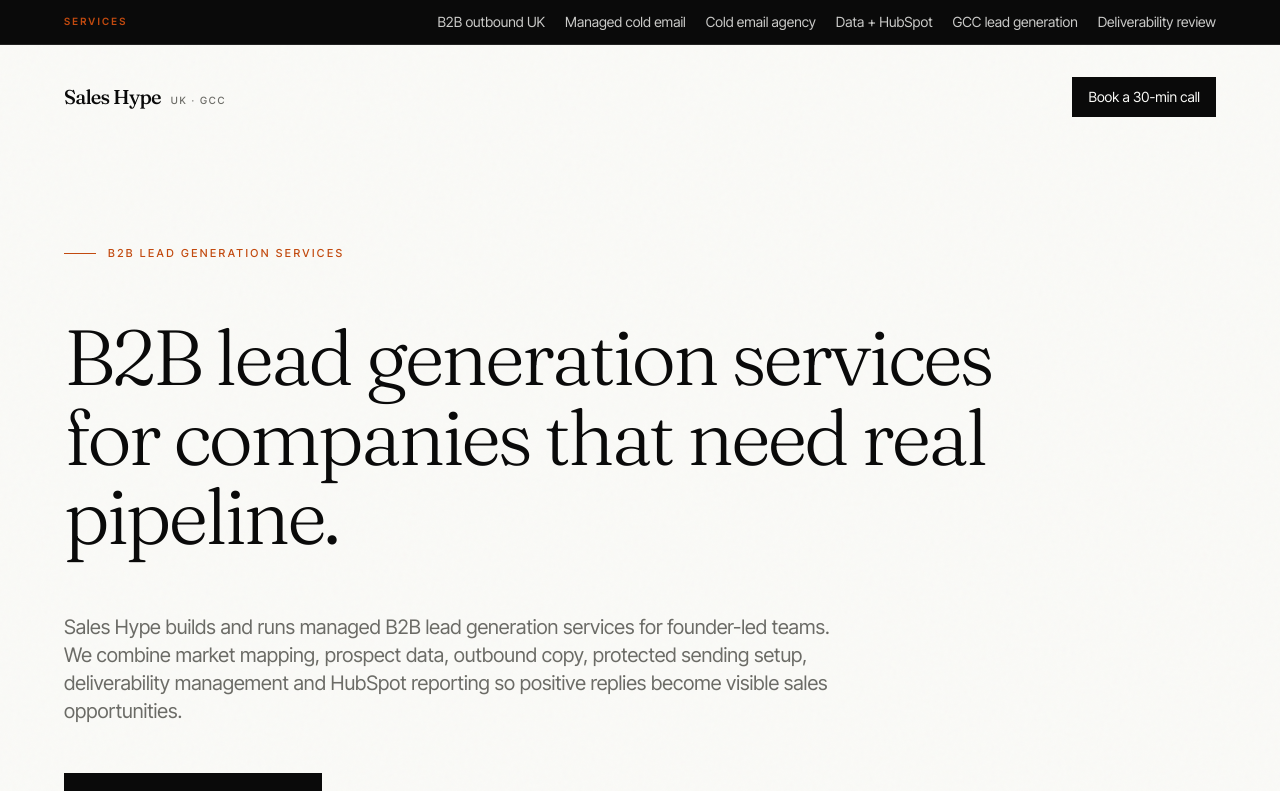
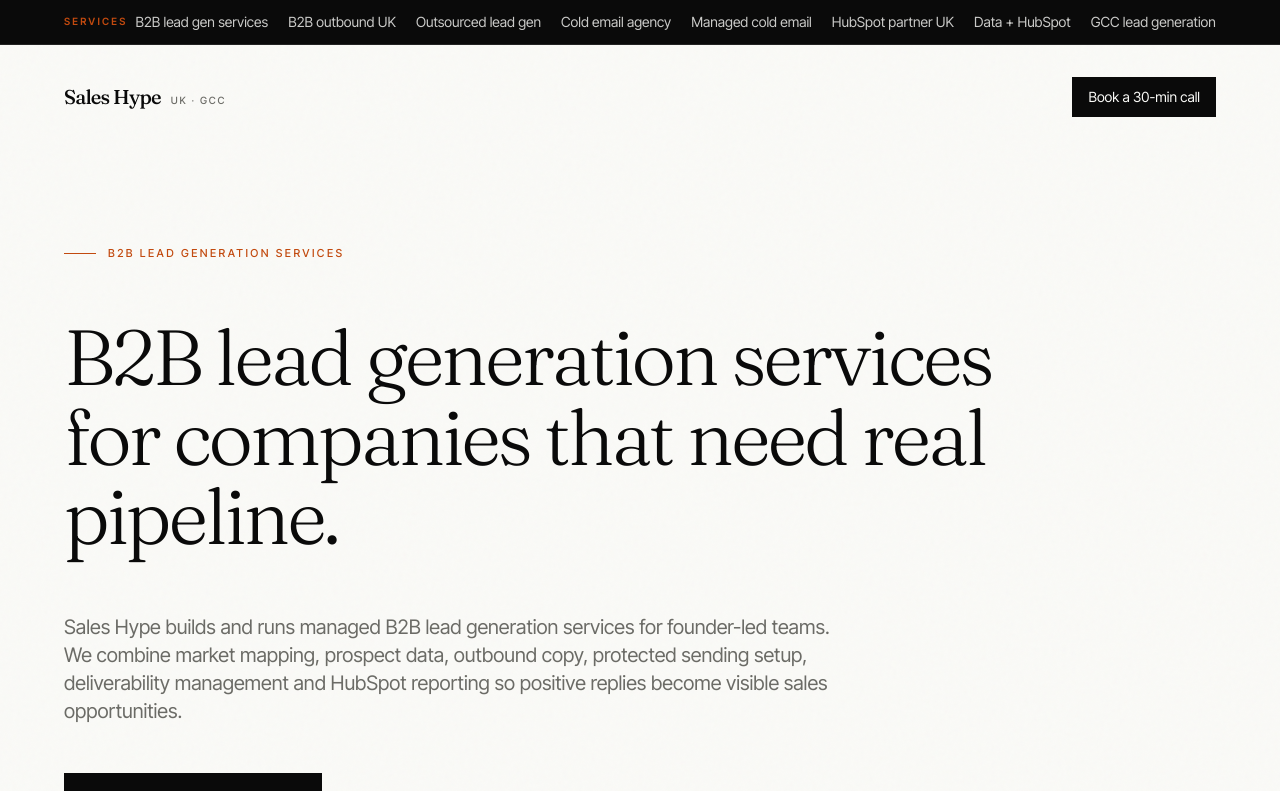
Before and after one commit to tareq-arch/saleshype-site, a Next.js app: page /b2b-lead-generation-services in a window 1280 px wide. Shown: the top 791 px of the page. Built offline with nearby package versions, Linux system fonts and the light colour scheme.

Commit message:
Add new service links and local business schema

```diff
--- a/app/layout.tsx
+++ b/app/layout.tsx
@@ -63,10 +63,28 @@
 
 const seoLinks = [
   {
+    href: "/b2b-lead-generation-services",
+    label: "B2B lead generation services",
+    shortLabel: "B2B lead gen services",
+    text: "Managed B2B lead generation services for teams that need real pipeline, not activity reports.",
+  },
+  {
     href: "/b2b-outbound-lead-generation-uk",
     label: "B2B outbound lead generation UK",
     shortLabel: "B2B outbound UK",
     text: "Managed outbound for founder-led UK B2B teams that need predictable pipeline.",
+  },
+  {
+    href: "/outsourced-lead-generation",
+    label: "Outsourced lead generation",
+    shortLabel: "Outsourced lead gen",
+    text: "Outsourced outbound for B2B teams that want pipeline built before hiring internally.",
+  },
+  {
+    href: "/cold-email-agency",
+    label: "Cold email agency",
+    shortLabel: "Cold email agency",
+    text: "Managed cold email campaigns built around useful conversations and HubSpot visibility.",
   },
   {
     href: "/managed-cold-email-uk",
@@ -75,10 +93,10 @@
     text: "Cold email campaigns with list building, sequence writing, deliverability and reporting handled end to end.",
   },
   {
-    href: "/cold-email-agency-uk",
-    label: "Cold email agency UK",
-    shortLabel: "Cold email agency",
-    text: "An operator-led alternative to generic agencies, built around clean data, HubSpot and weekly pipeline movement.",
+    href: "/hubspot-solutions-partner-uk",
+    label: "HubSpot Solutions Partner UK",
+    shortLabel: "HubSpot partner UK",
+    text: "HubSpot pipeline setup for outbound replies, sales ownership, follow-up and weekly reporting.",
   },
   {
     href: "/apollo-hubspot-outbound",
@@ -100,7 +118,7 @@
   },
 ];
 
-// JSON-LD structured data — critical for AI search citation
+// JSON-LD structured data — critical for search and AI citation
 const organizationSchema = {
   "@context": "https://schema.org",
   "@type": "Organization",
@@ -134,6 +152,25 @@
     name: "HubSpot Solutions Partner",
     url: "https://ecosystem.hubspot.com/marketplace/solutions/sales-hype",
   },
+};
+
+const localBusinessSchema = {
+  "@context": "https://schema.org",
+  "@type": "ProfessionalService",
+  name: "Sales Hype",
+  url: "https://www.saleshype.co.uk",
+  email: "hello@saleshype.co.uk",
+  priceRange: "£1,800/month",
+  address: {
+    "@type": "PostalAddress",
+    streetAddress: "Apex House, 2nd Floor, Office 2a, Grand Arcade",
+    addressLocality: "North Finchley, London",
+    postalCode: "N12 0EH",
+    addressCountry: "GB",
+  },
+  areaServed: ["United Kingdom", "London", "GCC", "Saudi Arabia", "United Arab Emirates"],
+  description:
+    "Managed B2B outbound lead generation, cold email, HubSpot pipeline setup and GCC market outbound support.",
 };
 
 const serviceSchema = {
@@ -243,6 +280,12 @@
         <script
           type="application/ld+json"
           dangerouslySetInnerHTML={{
+            __html: JSON.stringify(localBusinessSchema),
+          }}
+        />
+        <script
+          type="application/ld+json"
+          dangerouslySetInnerHTML={{
             __html: JSON.stringify(serviceSchema),
           }}
         />
```
